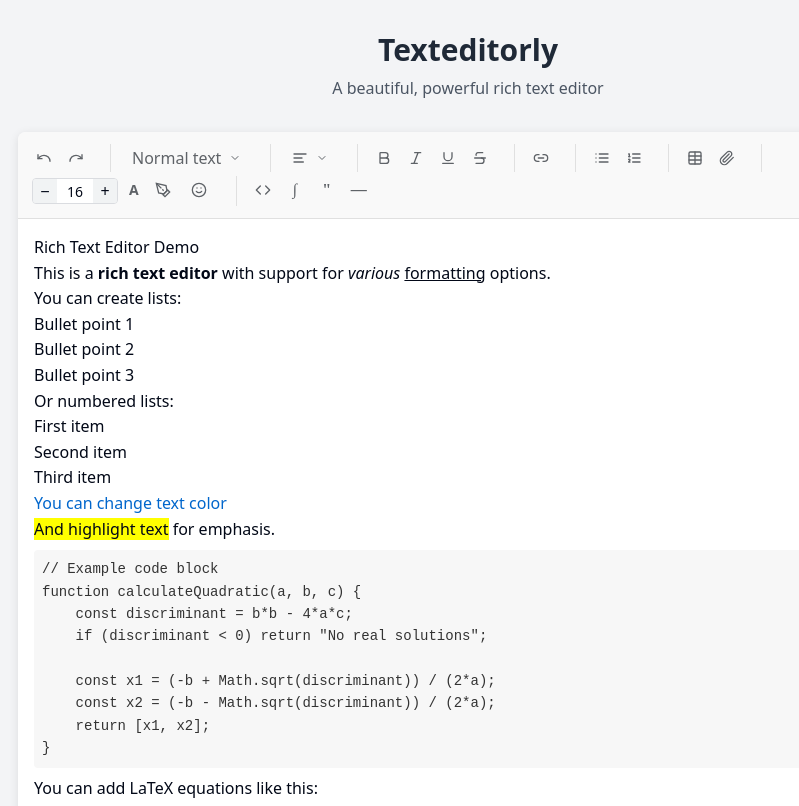
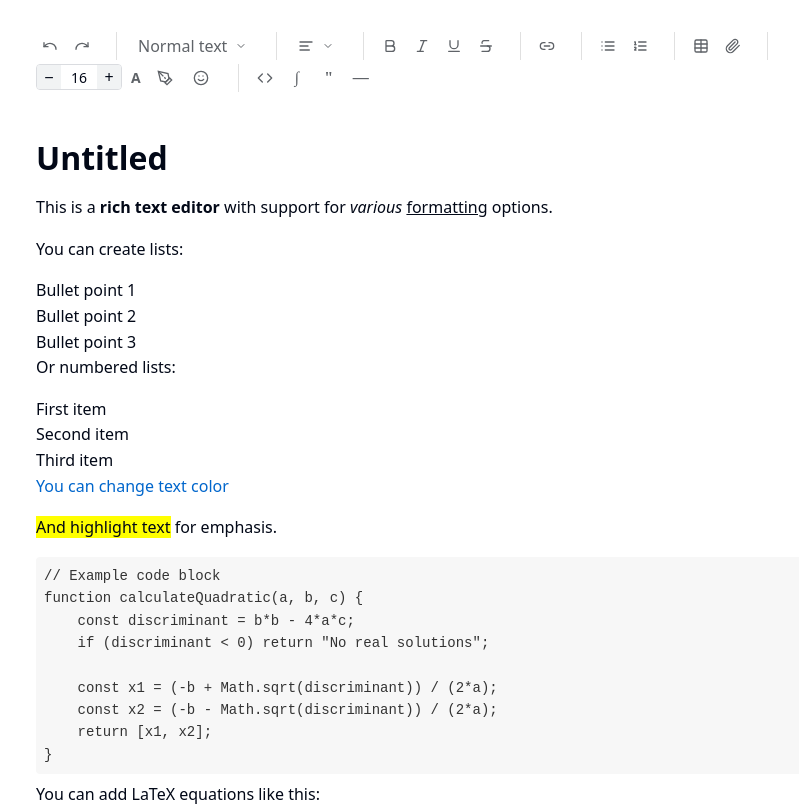
Before and after one commit to Web-Scramble/scramble-editor, a React (Vite) app: page / in a window 1280 px wide. Shown: the top 806 px of the page, without its empty margins (172-971 px from the left). Built offline with nearby package versions, Linux system fonts and the light colour scheme.

Commit message:
Refactor: Notion-like editor format
Restructure the text editor to resemble a Notion-style interface.

```diff
--- a/src/components/TextEditor/ContentArea.tsx
+++ b/src/components/TextEditor/ContentArea.tsx
@@ -13,7 +13,7 @@ export const ContentArea = forwardRef<HTMLDivElement, ContentAreaProps>(
       if (contentRef.current) {
         // Initialize with some content that demonstrates the rich text features
         contentRef.current.innerHTML = `
-          <h1>Rich Text Editor Demo</h1>
+          <h1>Untitled</h1>
 
           <p>This is a <strong>rich text editor</strong> with support for <em>various</em> <u>formatting</u> options.</p>
 
@@ -91,7 +91,7 @@ function calculateQuadratic(a, b, c) {
     // Apply focus styles
     const handleFocus = () => {
       if (contentRef.current) {
-        contentRef.current.style.boxShadow = '0 0 0 2px rgba(66, 133, 244, 0.2)';
+        contentRef.current.style.boxShadow = 'none';
         contentRef.current.style.transition = 'box-shadow 0.2s ease';
       }
     };
--- a/src/components/TextEditor/TextEditor.css
+++ b/src/components/TextEditor/TextEditor.css
@@ -1,21 +1,23 @@
-
 .editor-container {
   width: 100%;
   max-width: 900px;
   background-color: white;
-  border-radius: 8px;
-  box-shadow: 0 2px 10px rgba(0, 0, 0, 0.1);
+  border-radius: 3px;
   overflow: hidden;
   margin: 0 auto;
+  box-shadow: none;
 }
 
 .toolbar {
   display: flex;
-  padding: 12px;
-  border-bottom: 1px solid #e0e0e0;
-  background-color: #f9f9f9;
+  padding: 8px 0;
+  border-bottom: none;
+  background-color: transparent;
   flex-wrap: wrap;
   gap: 4px;
+  position: sticky;
+  top: 0;
+  z-index: 10;
 }
 
 .toolbar-group {
@@ -85,15 +87,40 @@
 }
 
 .content-area {
-  padding: 16px;
-  min-height: 300px;
+  padding: 16px 0;
+  min-height: calc(100vh - 100px);
   outline: none;
   line-height: 1.6;
 }
 
 .content-area:focus {
-  box-shadow: 0 0 0 2px rgba(66, 133, 244, 0.2);
+  box-shadow: none;
   transition: box-shadow 0.2s ease;
+}
+
+.content-area h1 {
+  font-size: 2rem;
+  font-weight: 700;
+  margin-bottom: 0.75rem;
+  margin-top: 1rem;
+}
+
+.content-area h2 {
+  font-size: 1.5rem;
+  font-weight: 600;
+  margin-bottom: 0.75rem;
+  margin-top: 1rem;
+}
+
+.content-area h3 {
+  font-size: 1.25rem;
+  font-weight: 600;
+  margin-bottom: 0.5rem;
+  margin-top: 1rem;
+}
+
+.content-area p {
+  margin-bottom: 1rem;
 }
 
 .code-block {
@@ -119,11 +146,6 @@
   white-space: pre-wrap;
 }
 
-.equation:hover {
-  border-color: #999;
-  box-shadow: 0 2px 4px rgba(0,0,0,0.1);
-}
-
 .equation-preview {
   background-color: #f9f9f9;
   border-radius: 4px;
@@ -141,7 +163,7 @@
   font-family: 'Georgia', serif;
 }
 
-.color-picker, .font-size-picker, .emoji-picker, .paragraph-style-menu {
+.color-picker, .font-size-picker, .emoji-picker, .paragraph-style-menu, .text-style-menu {
   position: absolute;
   top: 100%;
   left: 0;
@@ -224,7 +246,6 @@
   border-color: #f1f3f4;
 }
 
-/* New Font Color Button Style */
 .text-color-btn {
   display: flex;
   flex-direction: column;
@@ -245,7 +266,6 @@
   border-radius: 1px;
 }
 
-/* Highlight button style */
 .highlight-btn {
   padding: 2px 6px;
 }
@@ -254,7 +274,6 @@
   stroke: #5f6368;
 }
 
-/* Number Input for Font Size */
 .number-input-container {
   display: flex;
   align-items: center;
@@ -315,25 +334,40 @@
   background-color: #f1f3f4;
 }
 
-.font-size-container {
-  padding: 2px;
+.text-style-menu {
+  width: 180px;
+  padding: 8px 0;
 }
 
-.attachment {
-  padding: 8px;
-  margin: 8px 0;
-  background-color: #f5f5f5;
-  border-radius: 4px;
-  border: 1px solid #e0e0e0;
-  display: inline-flex;
-  align-items: center;
-  gap: 8px;
+.text-style-option {
+  padding: 8px 12px;
+  cursor: pointer;
+  transition: background-color 0.2s;
 }
 
-.inserted-image {
-  margin: 8px 0;
-  max-width: 100%;
+.text-style-option:hover {
+  background-color: #f1f3f4;
+}
+
+.emoji-grid {
+  display: grid;
+  grid-template-columns: repeat(8, 1fr);
+  gap: 4px;
+}
+
+.emoji-option {
+  width: 28px;
+  height: 28px;
+  display: flex;
+  align-items: center;
+  justify-content: center;
+  cursor: pointer;
   border-radius: 4px;
+  transition: background-color 0.1s;
+}
+
+.emoji-option:hover {
+  background-color: #f1f3f4;
 }
 
 .editor-divider {
--- a/src/pages/Index.tsx
+++ b/src/pages/Index.tsx
@@ -3,19 +3,10 @@ import { TextEditor } from '../components/TextEditor/TextEditor';
 
 const Index = () => {
   return (
-    <div className="min-h-screen flex flex-col items-center bg-gray-100 py-8 px-4">
-      <header className="mb-8 text-center">
-        <h1 className="text-3xl font-bold text-gray-800 mb-2">Texteditorly</h1>
-        <p className="text-gray-600">A beautiful, powerful rich text editor</p>
-      </header>
-
-      <main className="w-full max-w-5xl">
+    <div className="min-h-screen bg-white">
+      <main className="max-w-4xl mx-auto pt-6 px-4">
         <TextEditor />
       </main>
-
-      <footer className="mt-8 text-center text-gray-500 text-sm">
-        <p>Created with Lovable</p>
-      </footer>
     </div>
   );
 };
```
